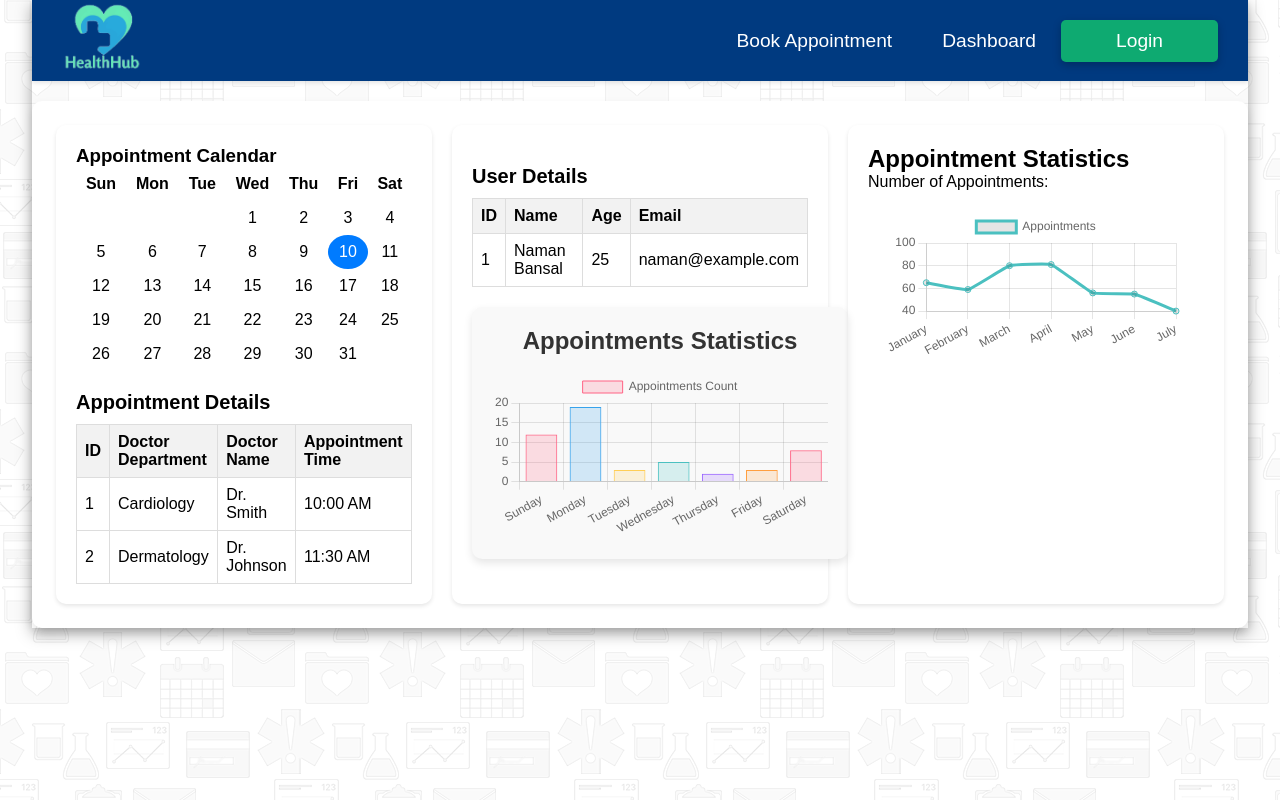
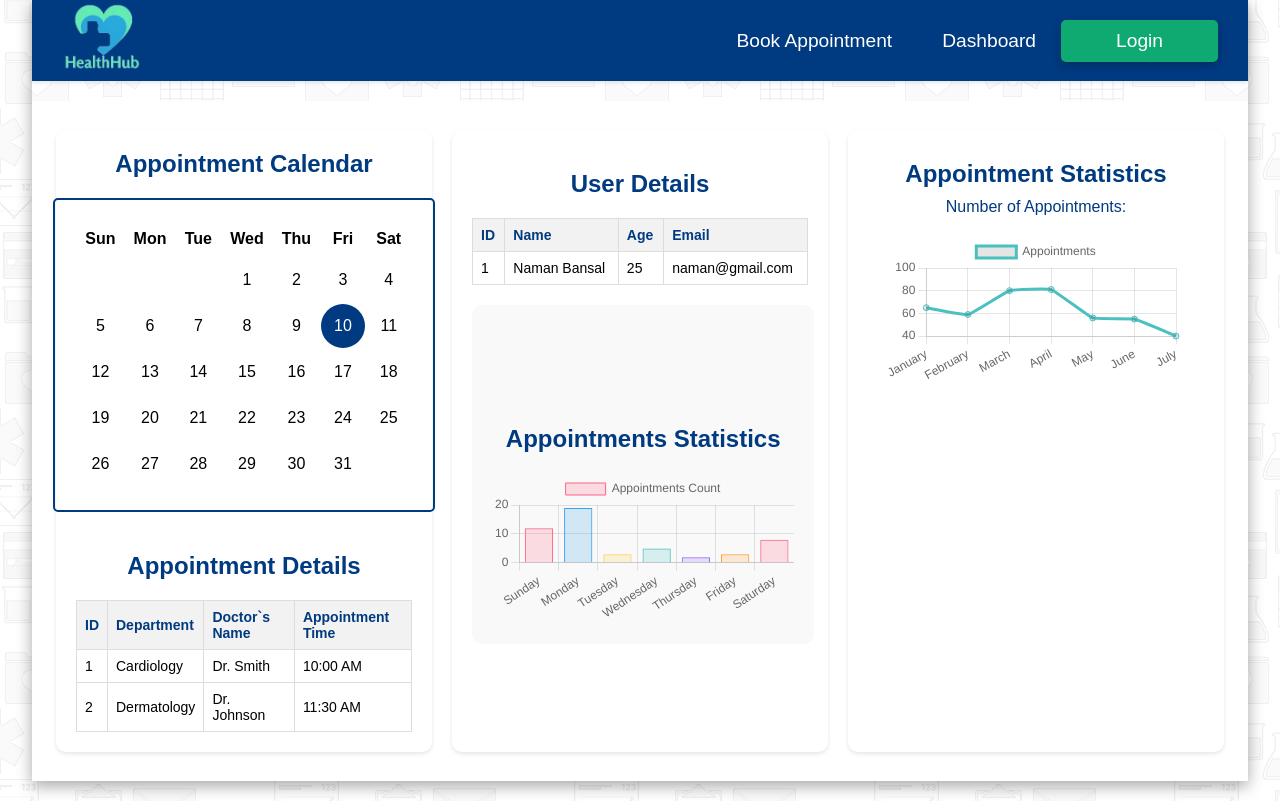
Before and after one commit to CodingRun15/HealthHub, a React (Vite) app in the folder Frontend/HealthHubApp/: page /dashboard in a window 1280 px wide. Built offline with nearby package versions, Linux system fonts and the light colour scheme.

Commit message:
dashboard updated

```diff
--- a/Frontend/HealthHubApp/src/components/Appointment-Details.css
+++ b/Frontend/HealthHubApp/src/components/Appointment-Details.css
@@ -1,22 +1,33 @@
 /* AppointmentDetails.css */
 .appointment-details {
     margin-top: 20px;
+    width: 100%;
+    display: flex;
+    flex-direction: column;
+    justify-content: center;
+    align-items: center;
   }
 
   .appointment-details h2 {
-    font-size: 20px;
-    margin-bottom: 10px;
+    margin-bottom: 20px;
+    text-align: center;
+    color: #003a80;
   }
 
   .appointment-details table {
     width: 100%;
     border-collapse: collapse;
   }
-
+  .appointment-details th{
+    font-size: 14px;
+    color: #003a80;
+    text-align: center;
+  }
   .appointment-details th,
   .appointment-details td {
     border: 1px solid #ddd;
     padding: 8px;
+    font-size: 14px;
     text-align: left;
   }
 
--- a/Frontend/HealthHubApp/src/components/Appointment-Details.jsx
+++ b/Frontend/HealthHubApp/src/components/Appointment-Details.jsx
@@ -13,8 +13,8 @@ const AppointmentDetails = () => {
                 <thead>
                     <tr>
                         <th>ID</th>
-                        <th>Doctor Department</th>
-                        <th>Doctor Name</th>
+                        <th>Department</th>
+                        <th>Doctor`s Name</th>
                         <th>Appointment Time</th>
                     </tr>
                 </thead>
--- a/Frontend/HealthHubApp/src/components/Navbar.jsx
+++ b/Frontend/HealthHubApp/src/components/Navbar.jsx
@@ -1,27 +1,42 @@
-import { Link } from 'react-router-dom';
+import { Link, useNavigate } from 'react-router-dom';
 import logo from '../assets/blue-logo.png';
 import '../css/Navbar.css';
 import { useState } from 'react';
 
 const Navbar = () => {
-    const [isActive, setIsActive] = useState(false); // State to track whether menu is active or not
+    const [isActive, setIsActive] = useState(false);
 
     const toggleMenu = () => {
-        setIsActive(!isActive); // Toggle the state when hamburger button is clicked
+        setIsActive(!isActive);
     };
+    const user = JSON.parse(localStorage.getItem("user"));
+    const navigate = useNavigate();
 
+    const handleLogout = () => {
+        localStorage.removeItem("user");
+        navigate("/login");
+    };
     return (
         <nav className="navbar">
             <Link to="/">
                 <img className='logo' src={logo} alt="HealthHub logo" />
             </Link>
+
             <div>
                 <div className={`menues ${isActive ? 'active' : ''}`}>
                     <Link className="menu" to="/appointments">Book Appointment</Link>
                     <Link className="menu" to="/dashboard">Dashboard</Link>
-                    <button className="loginbtn">
-                        <Link className="login-menu" to="/login">Login</Link>
-                    </button>
+                    {user ? (
+                        <>
+                            <p>Welcome, {user.username}</p>
+                            <button className="loginbtn" onClick={handleLogout}>Logout</button>
+                        </>
+                    ) : (
+                        <button className="loginbtn">
+                            <Link className="login-menu" to="/login">Login</Link>
+                        </button>
+                    )}
+
                 </div>
                 <button className="hamburger-btn" onClick={toggleMenu}>
                     <span className="material-symbols-outlined">menu</span>
--- a/Frontend/HealthHubApp/src/components/React-BarGraph.css
+++ b/Frontend/HealthHubApp/src/components/React-BarGraph.css
@@ -2,20 +2,19 @@
 
 /* Container styles */
 .bar-chart {
-    width: 100%;
+    width: 90%;
     max-width: 600px;
     margin: 0 auto;
     background-color: #f9f9f9;
     border-radius: 10px;
     padding: 20px;
-    box-shadow: 0 4px 8px rgba(0, 0, 0, 0.1);
+    /* box-shadow: 0 4px 8px rgba(0, 0, 0, 0.1); */
 }
 
 /* Title styles */
 .bar-chart h2 {
-    font-size: 1.5rem;
-    margin-bottom: 1rem;
-    color: #333;
+    margin: 100px 0 20px 0;
+    color: #003a80;
     text-align: center; /* Center-align the title */
 }
 
--- a/Frontend/HealthHubApp/src/components/React-Calendar.css
+++ b/Frontend/HealthHubApp/src/components/React-Calendar.css
@@ -1,8 +1,14 @@
 /* calendar.css */
-
+.container-calendar h2{
+    color: #003a80;
+}
 .calendar {
-    width: 100%;
-    border-collapse: collapse;
+    width: 80%;
+    border: 2px solid #003a80;
+    border-radius: 5px;
+    padding: 20px;
+    margin-top: 20px;
+    /* border-collapse: collapse; */
 }
 
 .calendar th {
@@ -11,14 +17,15 @@
     padding: 8px;
 }
 
+
 .calendar td {
     text-align: center;
-    padding: 8px;
+    padding: 13px;
     cursor: pointer;
 }
 
 .calendar .selected {
-    background-color: #007bff;
+    background-color: #003a80;
     color: #fff;
     border-radius: 50%;
 }
--- a/Frontend/HealthHubApp/src/components/React-Calendar.jsx
+++ b/Frontend/HealthHubApp/src/components/React-Calendar.jsx
@@ -73,7 +73,7 @@ const Calendar = () => {
 
     return (
         <div className="container-calendar">
-            <h3>Appointment Calendar</h3>
+            <h2>Appointment Calendar</h2>
             {renderCalendar()}
         </div>
     );
--- a/Frontend/HealthHubApp/src/components/React-LineGraph.css
+++ b/Frontend/HealthHubApp/src/components/React-LineGraph.css
@@ -1,3 +1,13 @@
+.line-graph-container h2{
+    color: #003a80;
+    text-align: center;
+    margin: 10px;
+}
+.line-graph-container p{
+    color: #003a80;
+    text-align: center;
+    margin: 10px;
+}
 .line-graph {
     max-width: 600px;
     margin: 20px auto;
--- a/Frontend/HealthHubApp/src/components/User-Details.css
+++ b/Frontend/HealthHubApp/src/components/User-Details.css
@@ -3,20 +3,26 @@
 }
 
 .user-details-list h2 {
-    font-size: 20px;
-    margin-bottom: 10px;
+    color: #003a80;
+    margin-bottom: 20px;
+    text-align: center;
 }
 
 .user-details-list table {
     width: 100%;
     border-collapse: collapse;
 }
-
+.user-details-list th{
+    color: #003a80;
+    text-align: center;
+}
 .user-details-list th,
 .user-details-list td {
     padding: 8px;
     border: 1px solid #ddd;
     text-align: left;
+    font-size: 14px;
+
 }
 
 .user-details-list th {
--- a/Frontend/HealthHubApp/src/components/User-Details.jsx
+++ b/Frontend/HealthHubApp/src/components/User-Details.jsx
@@ -3,7 +3,7 @@ import '../components/User-Details.css'
 const UserDetailsList = () => {
     // Example user details list
     const userDetailsList = [
-        { id: 1, name: 'Naman Bansal', age: 25, email: 'naman@example.com' },
+        { id: 1, name: 'Naman Bansal', age: 25, email: 'naman@gmail.com' },
     ];
 
     return (
--- a/Frontend/HealthHubApp/src/css/Dashboard.css
+++ b/Frontend/HealthHubApp/src/css/Dashboard.css
@@ -1,20 +1,24 @@
 /* Body container */
 .body-container-dash {
+    width: 100%;
+    height: 85vh;
     display: flex;
     justify-content: center;
     align-items: center;
     margin: 20px 0; /* Updated margin */
     padding: 0;
     font-family: Arial, Helvetica, sans-serif;
+    background-color: white;
 }
 
 /* Main dashboard container */
 .container-dash {
+    width: 100%;
     display: grid;
     grid-template-columns: repeat(auto-fit, minmax(250px, 1fr));
     gap: 20px;
-    box-shadow: 0 4px 8px rgba(0, 0, 0, 0.1);
-    max-width: 1200px;
+    /* box-shadow: 0 4px 8px rgba(0, 0, 0, 0.1); */
+    /* max-width: 1200px; */
     background: #fff;
     border-radius: 10px;
     padding: 24px;
@@ -31,6 +35,10 @@
 
 /* Full-width calendar */
 .container-calendar {
+    display: flex;
+    flex-direction: column;
+    justify-content: center;
+    align-items: center;
     grid-column: span 3;
     margin-bottom: 20px; /* Adjusted margin bottom */
 }
--- a/Frontend/HealthHubApp/src/css/homepage.css
+++ b/Frontend/HealthHubApp/src/css/homepage.css
@@ -626,11 +626,11 @@
     display: flex;
     align-items: center;
     justify-content: space-between;
-    padding: 30px;
+    padding: 30px 100px 30px 0px;
 }
 
 .epic {
-    width: 400px;
+    width: 800px;
     text-align: center;
 }
 
--- a/Frontend/HealthHubApp/src/pages/HomePage.jsx
+++ b/Frontend/HealthHubApp/src/pages/HomePage.jsx
@@ -1,30 +1,20 @@
-import { Link, useNavigate } from 'react-router-dom';
+import { Link } from 'react-router-dom';
 import '../css/homepage.css'
 const HomePage = () => {
-    const user = JSON.parse(localStorage.getItem("user"));
-    const navigate = useNavigate();
-
-    const handleLogout = () => {
-        localStorage.removeItem("user");
-        navigate("/login");
-    };
     return (
         <>
-            <div className="navbar">
-                <div className="navbar-content">
+            <div className="header">
+                <div className='header-content'>
                     <img src="\src\assets\header-logo.png" alt="HealthHub logo" />
-                    {user ? (
-                        <>
-                            <p>Welcome, {user.username}</p>
-                            <button onClick={handleLogout}>Logout</button>
-                        </>
-                    ) : (
-                        <Link className="login-menu" to="/login">Login</Link>
-                    )}
+                    <p>Your secure online health connection</p>
+                    <h1>Empowering over 185 million patients <br /> to get and stay healthy</h1>
+                    <button>
+                        <Link className="login-menu" to="/login">Access HealthHub</Link>
+                    </button>
                 </div>
             </div>
 
-            {/* <div className='covid'>
+            <div className='covid'>
                 <div className='covid-content'>
                     <div className='text-content'>
                         <img src="/src/assets/circlewithprongs.svg" alt="" />
@@ -34,10 +24,10 @@ const HomePage = () => {
                         <button className='learnMore-btn'>Learn More</button>
                     </div>
                     <div className='covid-vaccination'>
-                        <img src="\src\assets\covid-vaccine.png" alt="covid-vaccine" />
+                        <img src="\src\assets\vaccine-hero.png" alt="covid-vaccine" />
                     </div>
                 </div>
-    </div>*/}
+            </div>
             <div className='healthInfo'>
                 <div className='mobile-image'>
                     <img src="\src\assets\myhealth-mobileimg.png" alt="covid-vaccine" />
@@ -107,8 +97,8 @@ const HomePage = () => {
             <div className='footer-section'>
                 <div className='footer'>
                     <div className='epic'>
-                        <img src="\src\assets\epic-med.png" alt="" />
-                        <p>MyChart is powered by Epic, the software system used by the worlds best healthcare organizations.</p>
+                        <img src="\src\assets\header-logo.png" alt="" />
+                        <p>Empowering users with personalized health insights, tracking, and consultations.</p>
                     </div>
                     <div className='footer-right'>
                         <div className='site-map'>
@@ -119,11 +109,11 @@ const HomePage = () => {
                                 <li><Link to="/dashboard">Dashboard</Link></li>
                             </ul>
                         </div>
-                        <div className='getapp'>
+                        {/* <div className='getapp'>
                             <h4>GET THE APP</h4>
                             <img src="\src\assets\app-store.png" alt="" /><br />
                             <img src="\src\assets\google-play.png" alt="" />
-                        </div>
+                        </div> */}
                     </div>
                 </div>
                 <p className='privacy-policy'><b>We use site visitor information to improve your browsing experience and this site as described in <span>our privacy policy.</span></b></p>
```
Also changed, not shown: Frontend/HealthHubApp/src/assets/vaccine-hero.png (added).
